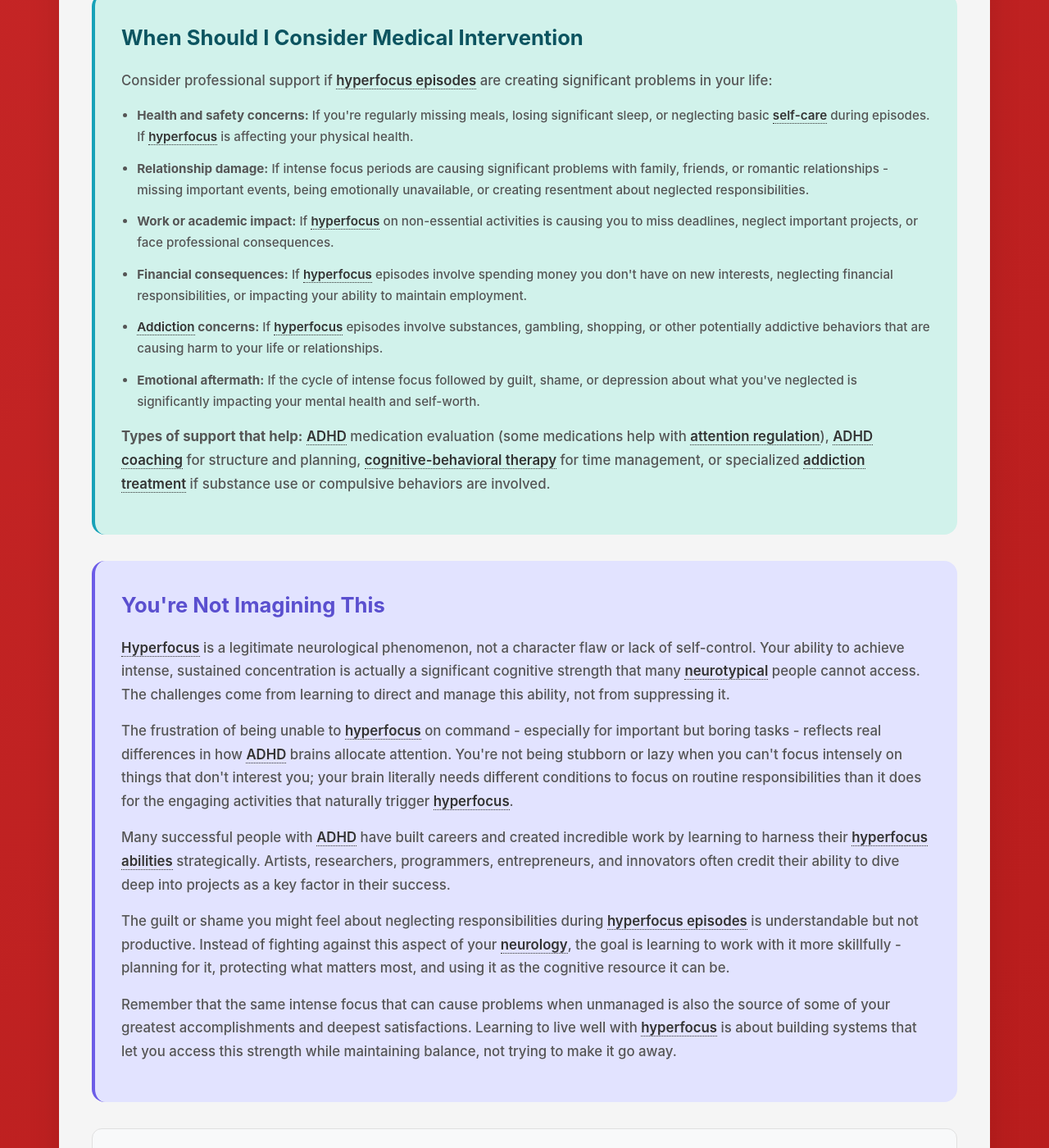
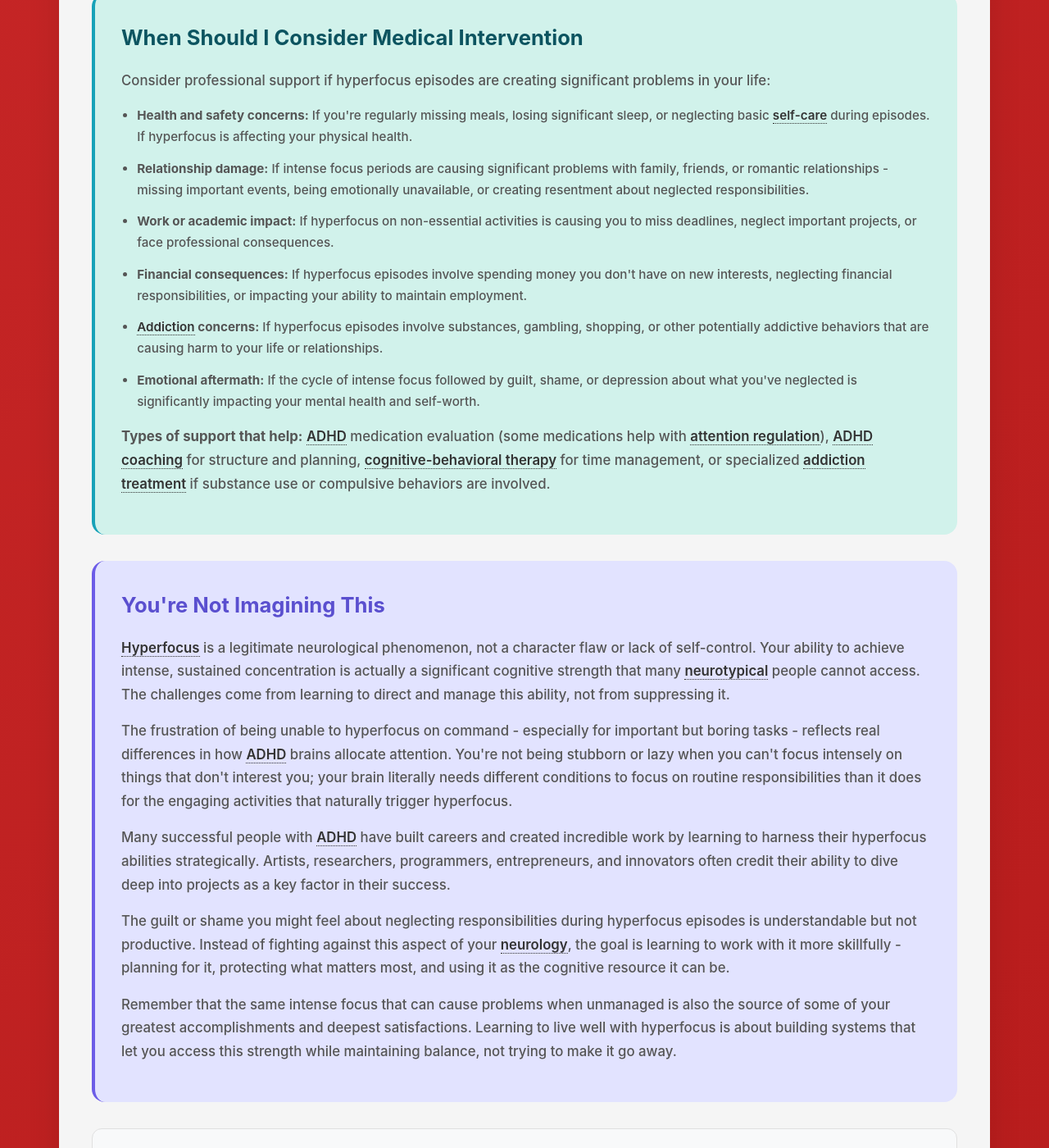
Before and after one commit to neurodivergent-survival-guide/neurodivergent-survival-guide, a Jekyll site: the page built from struggles/hyperfocus-episodes.html, in a window 1280 px wide and 1400 px high, scrolled down 3957 px. Shown: the whole window at 82% size. Built offline with Jekyll 4.4.1, drawn with Linux system fonts in a browser that asks for light colours; some of the changed text lies outside the part shown.

Commit message:
Update hyperfocus-episodes.html

```diff
--- a/struggles/hyperfocus-episodes.html
+++ b/struggles/hyperfocus-episodes.html
@@ -46,20 +46,20 @@
 
         <p>The same <a class="jargon">executive function<span class="tooltip">Mental skills including working memory, flexible thinking, and self-control</span></a> differences that make it hard to focus on boring tasks can also make it difficult to shift attention away from highly engaging ones. Your brain's <a class="jargon">task-switching<span class="tooltip">The ability to move attention flexibly between different activities or mental sets</span></a> abilities may be compromised during intense focus, making it genuinely difficult to notice time passing, physical needs, or external obligations.</p>
 
-        <p><a class="jargon">Hyperfocus<span class="tooltip">Intense, sustained focus on interesting activities that can last for hours and is difficult to interrupt</span></a> episodes often occur on activities that provide immediate feedback, clear progress indicators, or novel challenges - things like video games, coding projects, art, research deep-dives, or organizing systems. These activities create the perfect neurochemical environment for sustained <a class="jargon">ADHD<span class="tooltip">Attention-Deficit/Hyperactivity Disorder - brain differences affecting attention, impulse control, and executive function</span></a> attention.</p>
+        <p><a class="jargon">Hyperfocus<span class="tooltip">Intense, sustained focus on interesting activities that can last for hours and is difficult to interrupt</span></a> episodes often occur on activities that provide immediate feedback, clear progress indicators, or novel challenges - things like video games, coding projects, art, research deep-dives, or organizing systems. These activities create the perfect neurochemical environment for sustained ADHD attention.</p>
 
-        <p>Stress, emotional states, and life circumstances can also influence <a class="jargon">hyperfocus<span class="tooltip">Intense, sustained focus on interesting activities that can last for hours and is difficult to interrupt</span></a> patterns. Some people <a class="jargon">hyperfocus<span class="tooltip">Intense, sustained focus on interesting activities that can last for hours and is difficult to interrupt</span></a> more when anxious or overwhelmed, using intense concentration as a way to escape from difficult emotions or situations. Others find that <a class="jargon">hyperfocus<span class="tooltip">Intense, sustained focus on interesting activities that can last for hours and is difficult to interrupt</span></a> happens more when they're well-rested and have the mental energy to sustain intense concentration.</p>
+        <p>Stress, emotional states, and life circumstances can also influence hyperfocus patterns. Some people hyperfocus more when anxious or overwhelmed, using intense concentration as a way to escape from difficult emotions or situations. Others find that hyperfocus happens more when they're well-rested and have the mental energy to sustain intense concentration.</p>
 
         <div class="learn-more" onclick="toggleLearnMore(this)">
             <h3>Learn More: The Neuroscience of Hyperfocus ↓</h3>
             <div class="learn-more-content">
-                <p><a class="jargon">Hyperfocus<span class="tooltip">Intense, sustained focus on interesting activities that can last for hours and is difficult to interrupt</span></a> involves complex interactions between <a class="jargon">dopaminergic reward pathways<span class="tooltip">Brain circuits that use dopamine to process motivation, pleasure, and sustained engagement</span></a>, <a class="jargon">attention networks<span class="tooltip">Brain systems that control where you focus and how long you maintain attention</span></a>, and <a class="jargon">executive control systems<span class="tooltip">Brain regions responsible for managing and directing mental resources</span></a>. During <a class="jargon">hyperfocus<span class="tooltip">Intense, sustained focus on interesting activities that can lost for hours and is difficult to interrupt</span></a>, the <a class="jargon">default mode network<span class="tooltip">Brain networks active during rest and mind-wandering that typically compete with focused attention</span></a> - which normally creates mental wandering - becomes less active, allowing for sustained concentration.</p>
+                <p>Hyperfocus involves complex interactions between dopaminergic reward pathways, attention networks, and executive control systems. During hyperfocus, the default mode network - which normally creates mental wandering - becomes less active, allowing for sustained concentration.</p>
 
-                <p>Research suggests that <a class="jargon">ADHD<span class="tooltip">Attention-Deficit/Hyperactivity Disorder - brain differences affecting attention, impulse control, and executive function</span></a> brains may experience more dramatic shifts in <a class="jargon">neurotransmitter<span class="tooltip">Chemical messengers like dopamine and norepinephrine that carry signals between brain cells</span></a> activity when encountering high-interest tasks. The <a class="jargon">prefrontal cortex<span class="tooltip">Brain region responsible for executive functions including attention control and task switching</span></a> and <a class="jargon">anterior cingulate cortex<span class="tooltip">Brain region involved in attention regulation and cognitive flexibility</span></a> show different activation patterns during intense focus states, which may explain both the depth of concentration and the difficulty switching away.</p>
+                <p>Research suggests that ADHD brains may experience more dramatic shifts in neurotransmitter activity when encountering high-interest tasks. The prefrontal cortex and anterior cingulate cortex show different activation patterns during intense focus states, which may explain both the depth of concentration and the difficulty switching away.</p>
 
-                <p>The neurochemistry of <a class="jargon">hyperfocus<span class="tooltip">Intense, sustained focus on interesting activities that can last for hours and is difficult to interrupt</span></a> can also help explain vulnerability to <a class="jargon">addictive behaviors<span class="tooltip">Compulsive engagement with substances or activities that hijack the brain's reward systems</span></a>. Activities or substances that strongly activate <a class="jargon">reward pathways<span class="tooltip">Brain circuits that process pleasure, motivation, and reinforcement</span></a> can trigger <a class="jargon">hyperfocus-like states<span class="tooltip">Intense, obsessive attention directed toward addictive substances or behaviors</span></a> where normal executive control becomes significantly weakened. This can create cycles where the person becomes completely absorbed in seeking or using their <a class="jargon">substance of choice<span class="tooltip">Specific drugs, activities, or behaviors that strongly activate an individual's reward system</span></a>, losing awareness of consequences, time, or other responsibilities.</p>
+                <p>The neurochemistry of hyperfocus can also help explain vulnerability to <a class="jargon">addictive behaviors<span class="tooltip">Compulsive engagement with substances or activities that hijack the brain's reward systems</span></a>. Activities or substances that strongly activate reward pathways can trigger hyperfocus-like states where normal executive control becomes significantly weakened. This can create cycles where the person becomes completely absorbed in seeking or using their substance of choice, losing awareness of consequences, time, or other responsibilities.</p>
 
-                <p>Understanding this connection is crucial for recognizing when <a class="jargon">hyperfocus<span class="tooltip">Intense, sustained focus on interesting activities that can last for hours and is difficult to interrupt</span></a> patterns might be interacting with <a class="jargon">addiction vulnerability<span class="tooltip">Increased risk for developing compulsive behaviors due to brain differences in reward processing and impulse control</span></a>. The same neurological differences that create beneficial <a class="jargon">hyperfocus<span class="tooltip">Intense, sustained focus on interesting activities that can last for hours and is difficult to interrupt</span></a> on productive activities can also create obsessive focus on harmful ones when the right triggers are present.</p>
+                <p>Understanding this connection is crucial for recognizing when hyperfocus patterns might be interacting with addiction vulnerability. The same neurological differences that create beneficial hyperfocus on productive activities can also create obsessive focus on harmful ones when the right triggers are present.</p>
             </div>
         </div>
     </div>
@@ -88,14 +88,14 @@
         <p>Building sustainable systems that harness <a class="jargon">hyperfocus<span class="tooltip">Intense, sustained focus on interesting activities that can last for hours and is difficult to interrupt</span></a> as a strength while protecting your health and responsibilities:</p>
 
         <ul>
-            <li><strong>Schedule <a class="jargon">hyperfocus blocks<span class="tooltip">Planned periods of time specifically set aside for potentially hyperfocusing activities</span></a>:</strong> Plan dedicated time for activities that trigger <a class="jargon">hyperfocus<span class="tooltip">Intense, sustained focus on interesting activities that can last for hours and is difficult to interrupt</span></a>, when you can afford to lose track of time. Weekend mornings, evenings after responsibilities, or dedicated creative days.</li>
+            <li><strong>Schedule <a class="jargon">hyperfocus blocks<span class="tooltip">Planned periods of time specifically set aside for potentially hyperfocusing activities</span></a>:</strong> Plan dedicated time for activities that trigger hyperfocus, when you can afford to lose track of time. Weekend mornings, evenings after responsibilities, or dedicated creative days.</li>
             <li><strong>Build <a class="jargon">hyperfocus infrastructure<span class="tooltip">Systems and preparations that support healthy hyperfocus episodes while protecting basic needs</span></a>:</strong> Keep water and snacks nearby, set multiple alarms, prepare your space so you have what you need without having to leave. Make the environment support extended focus.</li>
-            <li><strong>Use <a class="jargon">accountability partners<span class="tooltip">People who help monitor your wellbeing and responsibilities during intense focus periods</span></a>:</strong> Let trusted people know when you're planning to <a class="jargon">hyperfocus<span class="tooltip">Intense, sustained focus on interesting activities that can last for hours and is difficult to interrupt</span></a> and ask them to check on you. External accountability works better than self-monitoring during episodes.</li>
-            <li><strong>Create <a class="jargon">hyperfocus boundaries<span class="tooltip">Predetermined limits and safeguards to prevent hyperfocus from interfering with essential responsibilities</span></a>:</strong> Identify activities that trigger problematic episodes and create barriers - time limits, physical distance, or scheduled alternatives. Not all <a class="jargon">hyperfocus<span class="tooltip">Intense, sustained focus on interesting activities that can last for hours and is difficult to interrupt</span></a> is beneficial.</li>
+            <li><strong>Use <a class="jargon">accountability partners<span class="tooltip">People who help monitor your wellbeing and responsibilities during intense focus periods</span></a>:</strong> Let trusted people know when you're planning to hyperfocus and ask them to check on you. External accountability works better than self-monitoring during episodes.</li>
+            <li><strong>Create hyperfocus boundaries:</strong> Identify activities that trigger problematic episodes and create barriers - time limits, physical distance, or scheduled alternatives. Not all hyperfocus is beneficial.</li>
             <li><strong>Develop <a class="jargon">transition rituals<span class="tooltip">Consistent routines that help you move smoothly between hyperfocus activities and other responsibilities</span></a>:</strong> Create specific routines for moving from intense focus back to daily life - checking messages, reviewing your schedule, taking care of physical needs. Make transitions deliberate rather than jarring.</li>
-            <li><strong>Track your patterns:</strong> Notice what triggers beneficial vs. problematic <a class="jargon">hyperfocus episodes<span class="tooltip">Periods of intense concentration that become difficult to break away from</span></a>. What time of day? What activities? What emotional states? Use this data to plan and prepare.</li>
-            <li><strong>Balance with <a class="jargon">attention variety<span class="tooltip">Engaging in different types of activities that require different kinds of focus and mental engagement</span></a>:</strong> Don't rely on <a class="jargon">hyperfocus<span class="tooltip">Intense, sustained focus on interesting activities that can last for hours and is difficult to interrupt</span></a> as your only mode of productivity. Develop skills for shorter-burst focus and task-switching to handle responsibilities that don't trigger intense concentration.</li>
-            <li><strong>Protect recovery time:</strong> Plan downtime after intense <a class="jargon">hyperfocus sessions<span class="tooltip">Extended periods of intense concentration that may leave you mentally fatigued</span></a>. Your brain needs time to restore <a class="jargon">cognitive resources<span class="tooltip">Mental energy available for thinking, decision-making, and attention control</span></a> after periods of intense engagement.</li>
+            <li><strong>Track your patterns:</strong> Notice what triggers beneficial vs. problematic hyperfocus episodes. What time of day? What activities? What emotional states? Use this data to plan and prepare.</li>
+            <li><strong>Balance with attention variety:</strong> Don't rely on hyperfocus as your only mode of productivity. Develop skills for shorter-burst focus and task-switching to handle responsibilities that don't trigger intense concentration.</li>
+            <li><strong>Protect recovery time:</strong> Plan downtime after intense hyperfocus sessions. Your brain needs time to restore cognitive resources after periods of intense engagement.</li>
         </ul>
 
         <div class="highlight-box">
@@ -105,14 +105,14 @@
 
     <div class="medical-section">
         <h2 id="medical-intervention">When Should I Consider Medical Intervention</h2>
-        <p>Consider professional support if <a class="jargon">hyperfocus episodes<span class="tooltip">Periods of intense concentration that become difficult to break away from</span></a> are creating significant problems in your life:</p>
+        <p>Consider professional support if hyperfocus episodes are creating significant problems in your life:</p>
 
         <ul>
-            <li><strong>Health and safety concerns:</strong> If you're regularly missing meals, losing significant sleep, or neglecting basic <a class="jargon">self-care<span class="tooltip">Essential activities like eating, sleeping, hygiene, and medical care</span></a> during episodes. If <a class="jargon">hyperfocus<span class="tooltip">Intense, sustained focus on interesting activities that can last for hours and is difficult to interrupt</span></a> is affecting your physical health.</li>
+            <li><strong>Health and safety concerns:</strong> If you're regularly missing meals, losing significant sleep, or neglecting basic <a class="jargon">self-care<span class="tooltip">Essential activities like eating, sleeping, hygiene, and medical care</span></a> during episodes. If hyperfocus is affecting your physical health.</li>
             <li><strong>Relationship damage:</strong> If intense focus periods are causing significant problems with family, friends, or romantic relationships - missing important events, being emotionally unavailable, or creating resentment about neglected responsibilities.</li>
-            <li><strong>Work or academic impact:</strong> If <a class="jargon">hyperfocus<span class="tooltip">Intense, sustained focus on interesting activities that can last for hours and is difficult to interrupt</span></a> on non-essential activities is causing you to miss deadlines, neglect important projects, or face professional consequences.</li>
-            <li><strong>Financial consequences:</strong> If <a class="jargon">hyperfocus<span class="tooltip">Intense, sustained focus on interesting activities that can last for hours and is difficult to interrupt</span></a> episodes involve spending money you don't have on new interests, neglecting financial responsibilities, or impacting your ability to maintain employment.</li>
-            <li><strong><a class="jargon">Addiction<span class="tooltip">Compulsive engagement with substances or behaviors despite harmful consequences</span></a> concerns:</strong> If <a class="jargon">hyperfocus<span class="tooltip">Intense, sustained focus on interesting activities that can last for hours and is difficult to interrupt</span></a> episodes involve substances, gambling, shopping, or other potentially addictive behaviors that are causing harm to your life or relationships.</li>
+            <li><strong>Work or academic impact:</strong> If hyperfocus on non-essential activities is causing you to miss deadlines, neglect important projects, or face professional consequences.</li>
+            <li><strong>Financial consequences:</strong> If hyperfocus episodes involve spending money you don't have on new interests, neglecting financial responsibilities, or impacting your ability to maintain employment.</li>
+            <li><strong><a class="jargon">Addiction<span class="tooltip">Compulsive engagement with substances or behaviors despite harmful consequences</span></a> concerns:</strong> If hyperfocus episodes involve substances, gambling, shopping, or other potentially addictive behaviors that are causing harm to your life or relationships.</li>
             <li><strong>Emotional aftermath:</strong> If the cycle of intense focus followed by guilt, shame, or depression about what you've neglected is significantly impacting your mental health and self-worth.</li>
         </ul>
 
@@ -126,13 +126,13 @@
 
         <p><a class="jargon">Hyperfocus<span class="tooltip">Intense, sustained focus on interesting activities that can last for hours and is difficult to interrupt</span></a> is a legitimate neurological phenomenon, not a character flaw or lack of self-control. Your ability to achieve intense, sustained concentration is actually a significant cognitive strength that many <a class="jargon">neurotypical<span class="tooltip">Having a brain that functions in ways considered typical by society</span></a> people cannot access. The challenges come from learning to direct and manage this ability, not from suppressing it.</p>
 
-        <p>The frustration of being unable to <a class="jargon">hyperfocus<span class="tooltip">Intense, sustained focus on interesting activities that can last for hours and is difficult to interrupt</span></a> on command - especially for important but boring tasks - reflects real differences in how <a class="jargon">ADHD<span class="tooltip">Attention-Deficit/Hyperactivity Disorder - brain differences affecting attention, impulse control, and executive function</span></a> brains allocate attention. You're not being stubborn or lazy when you can't focus intensely on things that don't interest you; your brain literally needs different conditions to focus on routine responsibilities than it does for the engaging activities that naturally trigger <a class="jargon">hyperfocus<span class="tooltip">Intense, sustained focus on interesting activities that can last for hours and is difficult to interrupt</span></a>.</p>
+        <p>The frustration of being unable to hyperfocus on command - especially for important but boring tasks - reflects real differences in how <a class="jargon">ADHD<span class="tooltip">Attention-Deficit/Hyperactivity Disorder - brain differences affecting attention, impulse control, and executive function</span></a> brains allocate attention. You're not being stubborn or lazy when you can't focus intensely on things that don't interest you; your brain literally needs different conditions to focus on routine responsibilities than it does for the engaging activities that naturally trigger hyperfocus.</p>
 
-        <p>Many successful people with <a class="jargon">ADHD<span class="tooltip">Attention-Deficit/Hyperactivity Disorder - brain differences affecting attention, impulse control, and executive function</span></a> have built careers and created incredible work by learning to harness their <a class="jargon">hyperfocus abilities<span class="tooltip">The capacity for sustained, intense concentration on engaging activities</span></a> strategically. Artists, researchers, programmers, entrepreneurs, and innovators often credit their ability to dive deep into projects as a key factor in their success.</p>
+        <p>Many successful people with <a class="jargon">ADHD<span class="tooltip">Attention-Deficit/Hyperactivity Disorder - brain differences affecting attention, impulse control, and executive function</span></a> have built careers and created incredible work by learning to harness their hyperfocus abilities strategically. Artists, researchers, programmers, entrepreneurs, and innovators often credit their ability to dive deep into projects as a key factor in their success.</p>
 
-        <p>The guilt or shame you might feel about neglecting responsibilities during <a class="jargon">hyperfocus episodes<span class="tooltip">Periods of intense concentration that become difficult to break away from</span></a> is understandable but not productive. Instead of fighting against this aspect of your <a class="jargon">neurology<span class="tooltip">The structure and functioning of your nervous system, including brain differences</span></a>, the goal is learning to work with it more skillfully - planning for it, protecting what matters most, and using it as the cognitive resource it can be.</p>
+        <p>The guilt or shame you might feel about neglecting responsibilities during hyperfocus episodes is understandable but not productive. Instead of fighting against this aspect of your <a class="jargon">neurology<span class="tooltip">The structure and functioning of your nervous system, including brain differences</span></a>, the goal is learning to work with it more skillfully - planning for it, protecting what matters most, and using it as the cognitive resource it can be.</p>
 
-        <p>Remember that the same intense focus that can cause problems when unmanaged is also the source of some of your greatest accomplishments and deepest satisfactions. Learning to live well with <a class="jargon">hyperfocus<span class="tooltip">Intense, sustained focus on interesting activities that can last for hours and is difficult to interrupt</span></a> is about building systems that let you access this strength while maintaining balance, not trying to make it go away.</p>
+        <p>Remember that the same intense focus that can cause problems when unmanaged is also the source of some of your greatest accomplishments and deepest satisfactions. Learning to live well with hyperfocus is about building systems that let you access this strength while maintaining balance, not trying to make it go away.</p>
     </div>
 
     <div class="related-struggles">
```
Also changed, not shown: other parts of struggles/hyperfocus-episodes.html (+1 -1 lines).
